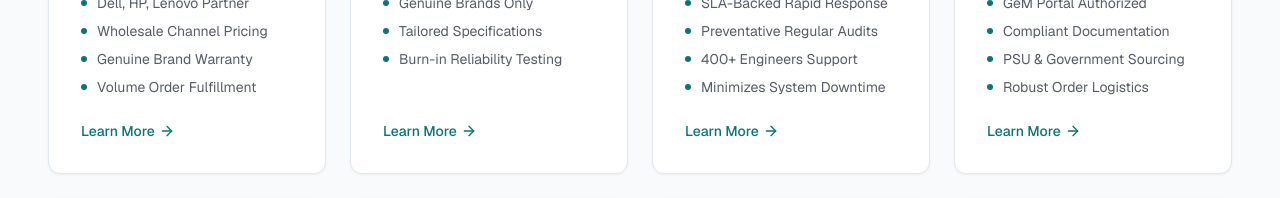
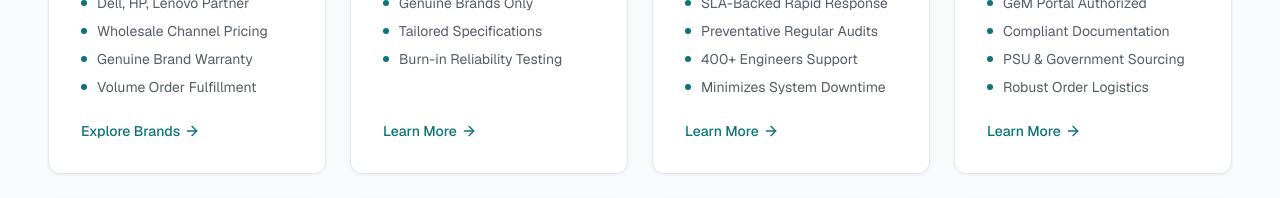
Before and after one commit to akkibansode8563-boop/DCC-INFOTECH-_WEB, a Next.js app: page / in a window 1280 px wide. Shown: the part 5380-5578 px from the top of the page. Built offline with nearby package versions, Linux system fonts and the light colour scheme.

Commit message:
feat: add expandable partner brands list to Branded Desktops & Laptops card in Services section

```diff
--- a/src/components/dcc/Services.tsx
+++ b/src/components/dcc/Services.tsx
@@ -1,6 +1,6 @@
 'use client';
 
-import { useRef } from 'react';
+import { useRef, useState } from 'react';
 import { ArrowRight, Monitor, Cpu, Wrench, Award, Building2, Eye, Settings, Package } from 'lucide-react';
 import { Button } from '@/components/ui/button';
 import { gsap } from '@/lib/gsap';
@@ -67,6 +67,7 @@ const services = [
 ];
 
 export default function Services() {
+  const [showBrands, setShowBrands] = useState(false);
   const servicesRef = useRef<HTMLDivElement>(null);
 
   useGSAP(() => {
@@ -225,13 +226,35 @@ export default function Services() {
                     </li>
                   ))}
                 </ul>
+
+                {/* Brand list for Branded Desktops & Laptops card */}
+                {service.title === 'Branded Desktops & Laptops' && (
+                  <div className={`overflow-hidden transition-all duration-500 ease-in-out ${
+                    showBrands ? 'max-h-40 opacity-100 mb-6' : 'max-h-0 opacity-0 pointer-events-none'
+                  }`}>
+                    <div className="pt-4 border-t border-border/40">
+                      <p className="text-[10px] font-bold text-muted-foreground uppercase tracking-widest mb-2">Authorized Brand Partner:</p>
+                      <div className="flex flex-wrap gap-1.5">
+                        {['Dell', 'HP', 'Lenovo', 'Acer', 'Apple', 'Asus', 'Samsung'].map((brand) => (
+                          <span key={brand} className="text-xs font-semibold px-2.5 py-1 rounded-full bg-dcc-teal/5 text-dcc-teal border border-dcc-teal/10 hover:bg-dcc-teal/10 transition-colors duration-300">
+                            {brand}
+                          </span>
+                        ))}
+                      </div>
+                    </div>
+                  </div>
+                )}
               </div>
 
               {/* Action Button */}
               <button
                 onClick={() => {
-                  const el = document.querySelector('#contact');
-                  if (el) el.scrollIntoView({ behavior: 'smooth' });
+                  if (service.title === 'Branded Desktops & Laptops') {
+                    setShowBrands(!showBrands);
+                  } else {
+                    const el = document.querySelector('#contact');
+                    if (el) el.scrollIntoView({ behavior: 'smooth' });
+                  }
                 }}
                 className={`inline-flex items-center gap-1 text-sm font-medium transition-colors group/btn cursor-pointer ${
                   service.highlight
@@ -239,8 +262,12 @@ export default function Services() {
                     : 'text-dcc-teal hover:text-dcc-teal-dark'
                 }`}
               >
-                {service.highlight ? 'Get Rental Quote' : 'Learn More'}
-                <ArrowRight className="h-4 w-4 transition-transform group-hover/btn:translate-x-1" />
+                {service.title === 'Branded Desktops & Laptops'
+                  ? (showBrands ? 'Hide Brands' : 'Explore Brands')
+                  : (service.highlight ? 'Get Rental Quote' : 'Learn More')}
+                <ArrowRight className={`h-4 w-4 transition-transform group-hover/btn:translate-x-1 ${
+                  service.title === 'Branded Desktops & Laptops' && showBrands ? 'rotate-90' : ''
+                }`} />
               </button>
             </div>
           ))}
```
